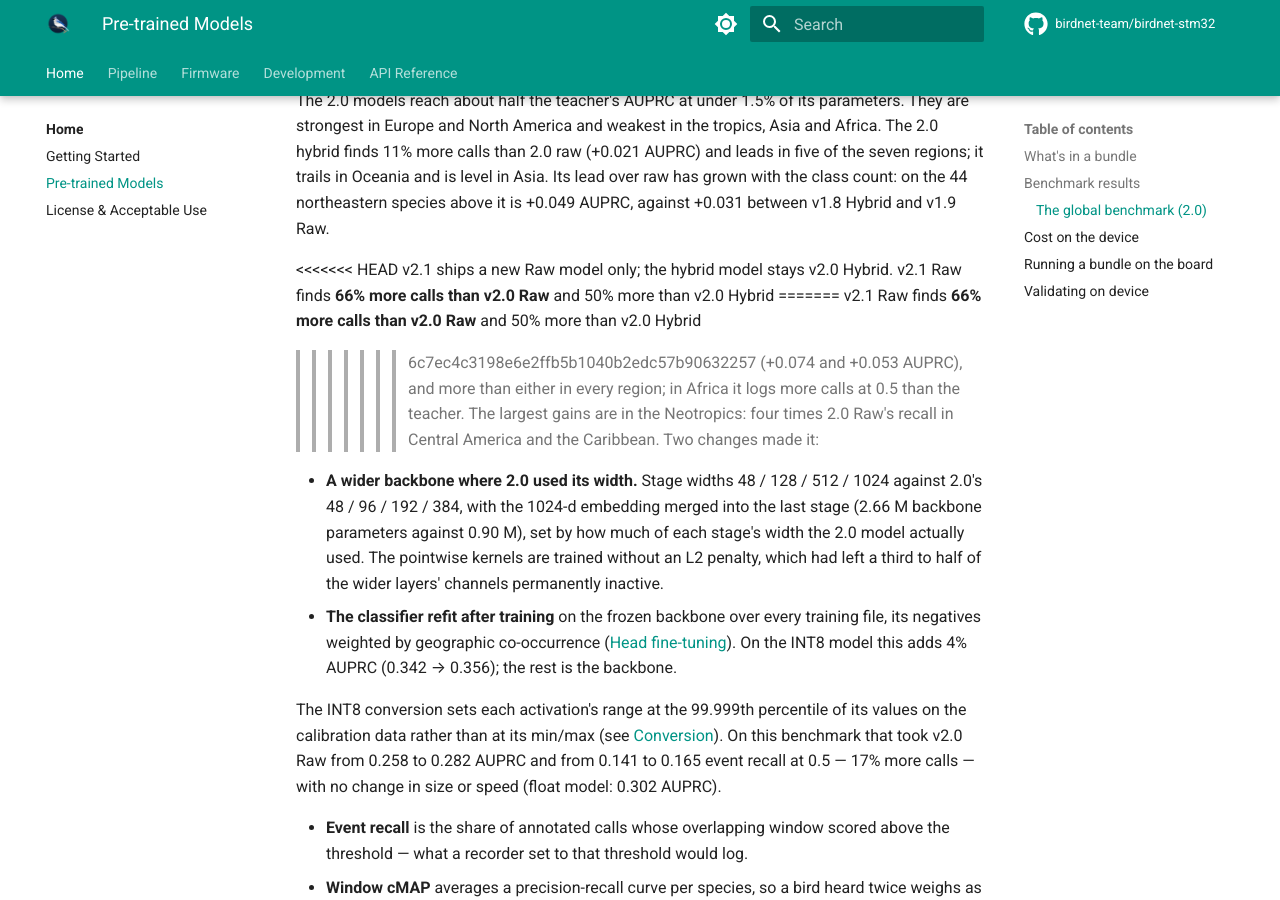
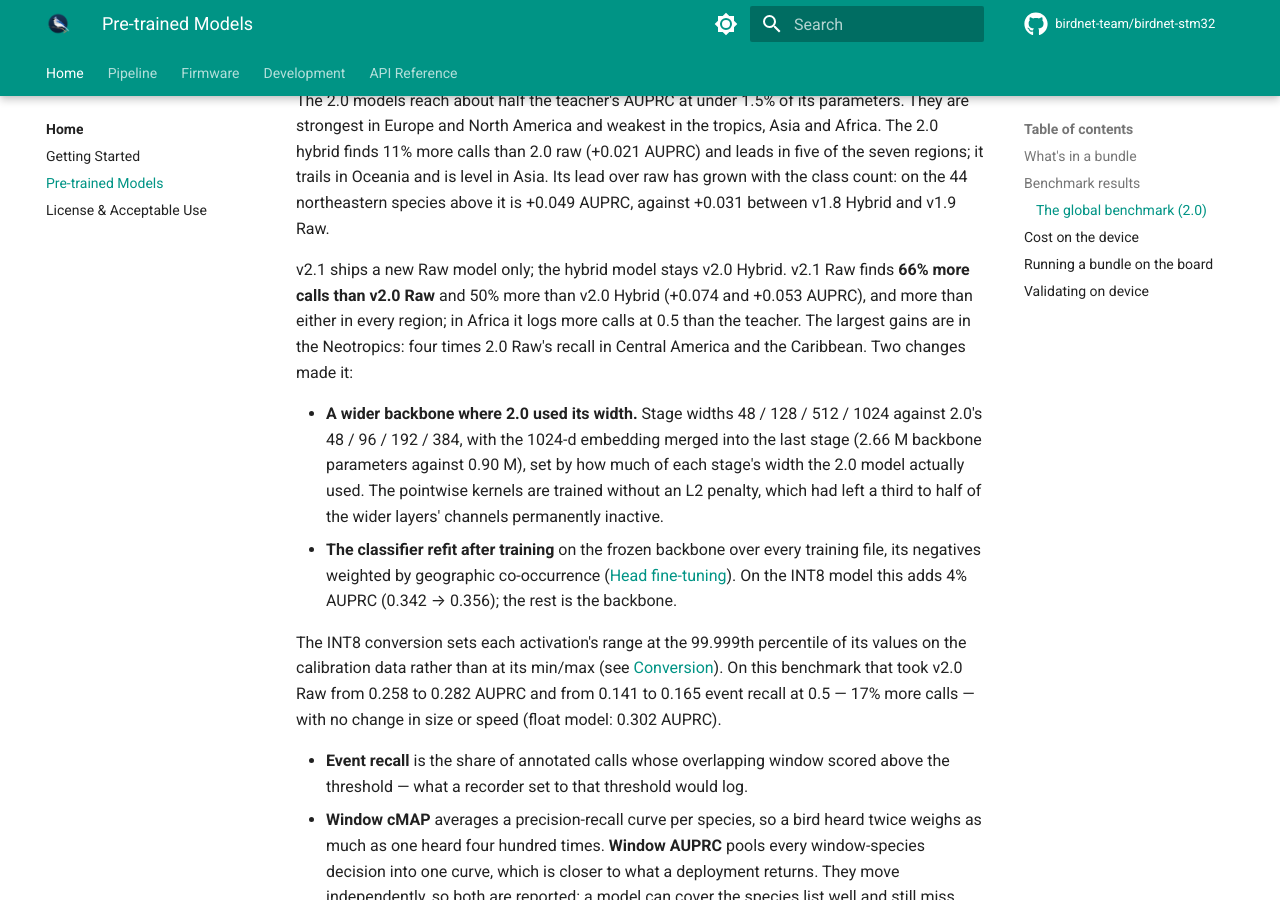
Before and after one commit to birdnet-team/birdnet-stm32, an MkDocs documentation site: the page built from docs/pretrained-models.md, in a window 1280 px wide and 900 px high, scrolled down 6035 px. Built offline with MkDocs 1.6.1 and Material for MkDocs 9.7.7, drawn with Linux system fonts in a browser that asks for light colours; comment, search, counter and statistics services are not loaded.

Commit message:
Remove merge conflict markers from the 2.1 docs
The merge of the two 2.1.0 version-bump commits kept both sides of four
hunks. Keep the later wording, which says 2.1 ships a raw model only and
2.0 Hybrid stays the hybrid model.

```diff
--- a/docs/pretrained-models.md
+++ b/docs/pretrained-models.md
@@ -172,12 +172,8 @@ is level in Asia. Its lead over raw has grown with the class count: on the 44
 northeastern species above it is +0.049 AUPRC, against +0.031 between v1.8
 Hybrid and v1.9 Raw.
 
-<<<<<<< HEAD
 v2.1 ships a new Raw model only; the hybrid model stays v2.0 Hybrid. v2.1 Raw
 finds **66% more calls than v2.0 Raw** and 50% more than v2.0 Hybrid
-=======
-v2.1 Raw finds **66% more calls than v2.0 Raw** and 50% more than v2.0 Hybrid
->>>>>>> 6c7ec4c3198e6e2ffb5b1040b2edc57b90632257
 (+0.074 and +0.053 AUPRC), and more than either in every region; in Africa it
 logs more calls at 0.5 than the teacher. The largest gains are in the
 Neotropics: four times 2.0 Raw's recall in Central America and the Caribbean.
```
Also changed, not shown: CHANGELOG.md (+0 -4 lines), README.md (+0 -12 lines).
